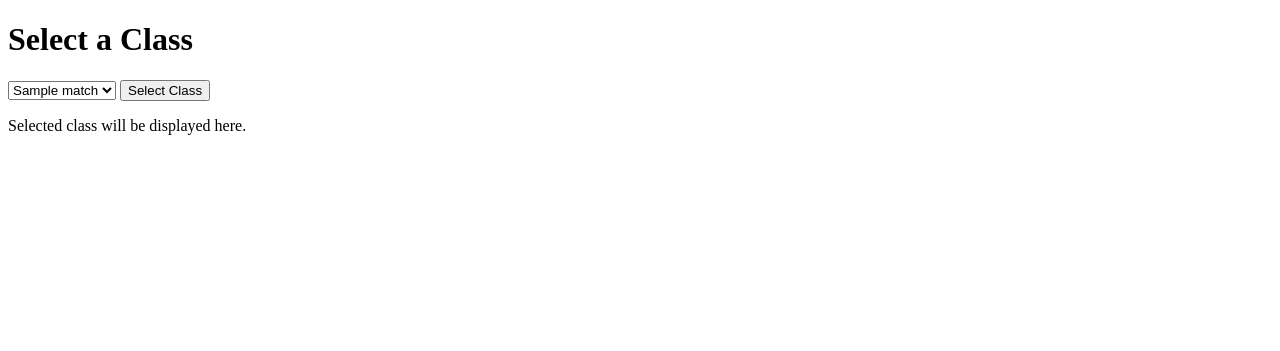
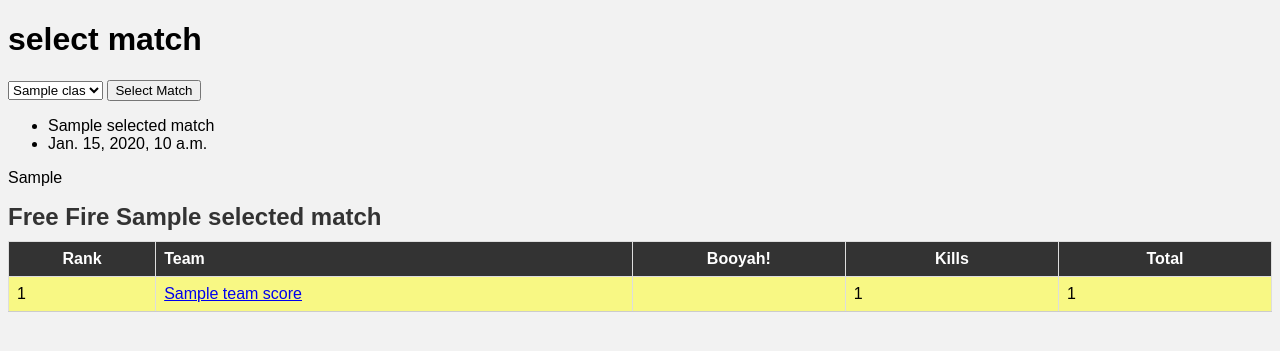
Before and after one commit to jatmanis11/demoeve, a Django app: template templates/ff_admin.html in a window 1280 px wide. Shown: the top 351 px of the page. Run offline with Django 4.2, Linux system fonts and the light colour scheme; tables that the repository leaves empty hold one stand-in row (values such as "Sample post"); the template is opened without the code that fills it: values that come from a table or form of the project are taken from there, most other values are stand-ins (such as "Sample title", 1, 10 or a date in 2020).

Commit message:
Add files via upload

```diff
--- a/templates/ff_admin.html
+++ b/templates/ff_admin.html
@@ -3,34 +3,190 @@
 <head>
     <meta charset="UTF-8">
     <meta name="viewport" content="width=device-width, initial-scale=1.0">
-    <title>ff-admin</title>
+    <title> Match Standings</title>
 </head>
 <body>
 
-    <h1>Select a Class</h1>
+    <h1>select match</h1>
 
-    <!-- Dropdown menu to select a class -->
-    <select id="classDropdown">
-        {% for n in ff_match_data %}
-            <option value="{{ n.name }}">{{ n.name }}</option>
+    <!-- Form to select a class -->
+    <form method="GET" action="">
+        <select name="class_id" id="classDropdown">
+            {% for class in classes %}
+                <option value="{{ class.id }}" {% if class.name == selected_class_id %}selected{% endif %}>{{ class.name }}</option>
+            {% endfor %}
+            <option value="1000" >Total score</option>
+        </select>
+        <button type="submit">Select Match</button>
+    </form>
+
+    <!-- Section to display the selected class objects -->
+    <ul id="classObjects">
+        <li>{{ selected_match.name }}</li>
+        <li>{{ selected_match.date }}</li>
+    </ul>
+    <!--
+    <body>
+        <h1>Match: {{ selected_match.name }}</h1>
+        <h2>Date: {{ selected_match.date }}</h2>
+
+        <table border="1">
+            <thead>
+                <tr>
+                    <th style="color: blue; font-family: Arial, sans-serif; font-size: 20px;">#</th>
+                    <th style="color: blue; font-family: Arial, sans-serif; font-size: 20px;">Team</th>
+                    <th style="color: blue; font-family: Arial, sans-serif; font-size: 20px;">Score</th>
+                </tr>
+            </thead>
+            <tbody>
+                {% for team_score in team_scores %}
+                    <tr>
+                        <td>{{ forloop.counter }}</td>
+                        <td>{{ team_score.player__team__name }}</td>
+                        <td>{{ team_score.total_score }}</td>
+                    </tr>
+                {% endfor %}
+            </tbody>
+        </table>
+    </body>
+
+    <!--teams--
+    <h1>select match</h1>
+
+    <!-- Form to select a class --
+    <form method="GET" action="">
+        <select name="team_id" id="classDropdown">
+            {% for team in ff_team_data %}
+                <option value="{{ team.name }}" {% if team.name == selected_class_id %}selected{% endif %}>{{ team.name }}</option>
+            {% endfor %}
+        </select>
+        <button type="submit">Select Team</button>
+    </form>
+
+    <!-- Section to display the selected class objects --
+    <h2>Team {{selected_team.name}}</h2>
+    <ul id="classObjects">
+        <li>{{ selected_team.name }}</li>
+        <li>{{ selected_team.total_score }}</li>
+        {% for n in selected_team_player %}
+            player  {{forloop.counter}} <a href="/ffhe/player/{{n.id}}">{{n}}</a><br>
         {% endfor %}
-    </select>
+        <!--player1:<li>{{ selected_team_player.0 }}</li>
+        player2:<li>{{ selected_team_player.1 }}</li>
+        player3:<li>{{ selected_team_player.2 }}</li>
+        player4:<li>{{ selected_team_player.3 }}</li>
+        player5:<li>{{ selected_team_player.4 }}</li>
+        player6:<li>{{ selected_team_player.5 }}</li>
 
-    <!-- Button to trigger the selection -->
-    <button onclick="selectClass()">Select Class</button>
+    </ul>-->
 
-    <p id="selectedClass">Selected class will be displayed here.</p>
+{{data.class_obj}}
+</body>
+<head>
+  <title>Free Fire World Series Standings</title>
+</head>
+<body>
 
-    <script>
-        function selectClass() {
-            // Get the dropdown element
-            var dropdown = document.getElementById("classDropdown");
-            // Get the selected value
-            var selectedClass = dropdown.options[dropdown.selectedIndex].text;
-            // Display the selected class
-            document.getElementById("selectedClass").innerText = "Selected class: " + selectedClass.name;
-        }
-    </script>
+  <h1 style="color: #333; font-size: 24px; margin-bottom: 10px;">Free Fire {{selected_match.name}}</h1>
+
+  <table  border="1">
+    <thead>
+      <tr >
+        <th class="rank">Rank</th>
+        <th class="team">Team</th>
+        <th class="booyah">Booyah!</th>
+        <th class="kills">Kills</th>
+        <th class="total">Total</th>
+      </tr>
+    </thead>
+    <tbody>
+       {% for team1 in team_scores %}
+            {% if forloop.counter0|divisibleby:2  %}
+                <tr style="background-color: rgba(255, 255, 24, 0.5); ">
+                    <td>{{ forloop.counter}}</td>
+                    <td><a href="/ffhe/team/{{team1.player__team__id}}">{{ team1.player__team__name }}<a></td>
+                    <td></td>
+                    <td> {{team1.total_score}}</td>
+                    <td> {{team1.total_score}}</td>
+                </tr>
+            {% else %}
+                <tr style="background-color: rgba(255, 255, 255, 1)">
+                    <td>{{ forloop.counter}}</td>
+                    <td><a href="/ffhe/team/{{team1.player__team__id}}">{{ team1.player__team__name }}<a></td>
+                    <td></td>
+                    <td> {{team1.total_score}}</td>
+                    <td> {{team1.total_score}}</td>
+                    <td><span class="up-arrow"></span> {{change_score}}</td>
+                </tr>
+            {% endif %}
+        {% endfor %}
+
+
+      <tr style="background-color: rgba(255, 255, 255, 1)">
+    </tbody>
+  </table>
 
 </body>
 </html>
+<style>
+    body {
+      font-family: Arial, sans-serif;
+      background-color: #f2f2f2; /* light gray background */
+    }
+
+    table {
+      border-collapse: collapse;
+      width: 100%;
+      margin-bottom: 20px;
+      border: 1px solid #ccc; /* light gray border */
+    }
+
+    th, td {
+      text-align: left;
+      padding: 8px;
+      border: 1px solid #ddd; /* light gray border */
+    }
+
+    th {
+      background-color: #333; /* dark gray background */
+      color: #fff; /* white text */
+      font-weight: bold;
+    }
+
+   .rank {
+      width: 50px;
+      text-align: center;
+    }
+
+   .team {
+      width: 200px;
+    }
+
+   .booyah {
+      width: 80px;
+      text-align: center;
+    }
+
+   .kills {
+      width: 80px;
+      text-align: center;
+    }
+
+   .total {
+      width: 80px;
+      text-align: center;
+    }
+
+   .change {
+      width: 50px;
+      text-align: center;
+    }
+
+   .up-arrow {
+      color: #0f0; /* green text */
+    }
+
+   .down-arrow {
+      color: #f00; /* red text */
+    }
+  </style>
```
Also changed, not shown: templates/match_selection.html (added, +14 -0 lines), templates/player.html (added, +35 -0 lines), templates/player_scores.html (added, +37 -0 lines), templates/team.html (added, +33 -0 lines), templates/team_selection.html (added, +14 -0 lines).
